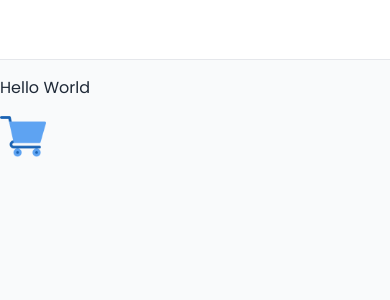
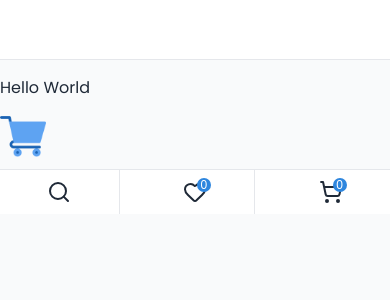
Before and after one commit to Mahedul-Karim/next-cart-client, a Next.js app: page / in a window 390 px wide. Shown: the top 300 px of the page. Built offline with nearby package versions, Linux system fonts and the light colour scheme.

Commit message:
nav action icons for mobile created

```diff
--- a/app/(main)/layout.tsx
+++ b/app/(main)/layout.tsx
@@ -1,10 +1,11 @@
 import Header from "@/components/header/Header";
+import Footer from "@/components/ui/Footer";
 import React from "react";
 
 const Layout = ({ children }: { children: React.ReactNode }) => {
   return (
     <>
-      <Header /> {children}
+      <Header /> {children} <Footer />
     </>
   );
 };
--- a/components/header/nav/NavActions.tsx
+++ b/components/header/nav/NavActions.tsx
@@ -19,6 +19,7 @@ const NavActions: React.FC<Props> = ({ sx }) => {
 
   return (
     <Box sx={{ display: "flex", alignItems: "center", gap: "12px", ...sx }}>
+      <Box component={"div"}>
         <IconButton
           sx={{ "&:hover": { backgroundColor: "transparent" }, padding: 0 }}
           disableRipple
@@ -28,6 +29,8 @@ const NavActions: React.FC<Props> = ({ sx }) => {
             sx={{ fill: "none", color: "text.primary", strokeWidth: 2 }}
           />
         </IconButton>
+      </Box>
+      <Box component={"div"}>
         <IconButton
           sx={{
             "&:hover": { backgroundColor: "transparent" },
@@ -61,6 +64,8 @@ const NavActions: React.FC<Props> = ({ sx }) => {
             {wishlist && wishlist?.length}
           </Box>
         </IconButton>
+      </Box>
+      <Box component={"div"}>
         <IconButton
           sx={{
             "&:hover": { backgroundColor: "transparent" },
@@ -93,7 +98,15 @@ const NavActions: React.FC<Props> = ({ sx }) => {
             {cart && cart?.length}
           </Box>
         </IconButton>
-      <UserButton />
+      </Box>
+      <UserButton
+        sx={{
+          display: {
+            xxs: "none",
+            md: "flex",
+          },
+        }}
+      />
     </Box>
   );
 };
--- a/components/header/nav/UserButton.tsx
+++ b/components/header/nav/UserButton.tsx
@@ -3,11 +3,16 @@ import React from "react";
 import IconButton from "@mui/material/IconButton";
 import SvgIcon from "@mui/material/SvgIcon";
 import { CircleUser } from "lucide-react";
+import { SxProps, Theme } from "@mui/material";
 
-const UserButton = () => {
+type Props = {
+  sx?: SxProps<Theme>;
+};
+
+const UserButton: React.FC<Props> = ({ sx }) => {
   return (
     <IconButton
-      sx={{ "&:hover": { backgroundColor: "transparent" }, padding: 0 }}
+      sx={{ "&:hover": { backgroundColor: "transparent" }, padding: 0, ...sx }}
       disableRipple
     >
       <SvgIcon
--- /dev/null
+++ b/components/ui/Footer.tsx
@@ -0,0 +1,40 @@
+import React from "react";
+import Box from "@mui/material/Box";
+import NavActions from "../header/nav/NavActions";
+
+const Footer = () => {
+  return (
+    <Box component={"footer"}>
+      <NavActions
+        sx={{
+          position: "sticky",
+          bottom: 0,
+          display: {
+            xxs: "flex",
+            md: "none",
+          },
+          zIndex: 9,
+          backgroundColor: "background.paper",
+          borderTop: "1px solid",
+          borderColor: "divider",
+          justifyContent: "space-around",
+          gap: 2,
+          "& > div": {
+            display: "flex",
+            width: "100%",
+            paddingBlock: "10px",
+            justifyContent: "center",
+            alignItems: "center",
+            borderRight: "1px solid",
+            borderColor: "divider",
+            "&:last-of-type": {
+              borderRight: "none",
+            },
+          },
+        }}
+      />
+    </Box>
+  );
+};
+
+export default Footer;
```
Lines whose indentation alone changed are shown as unchanged.
